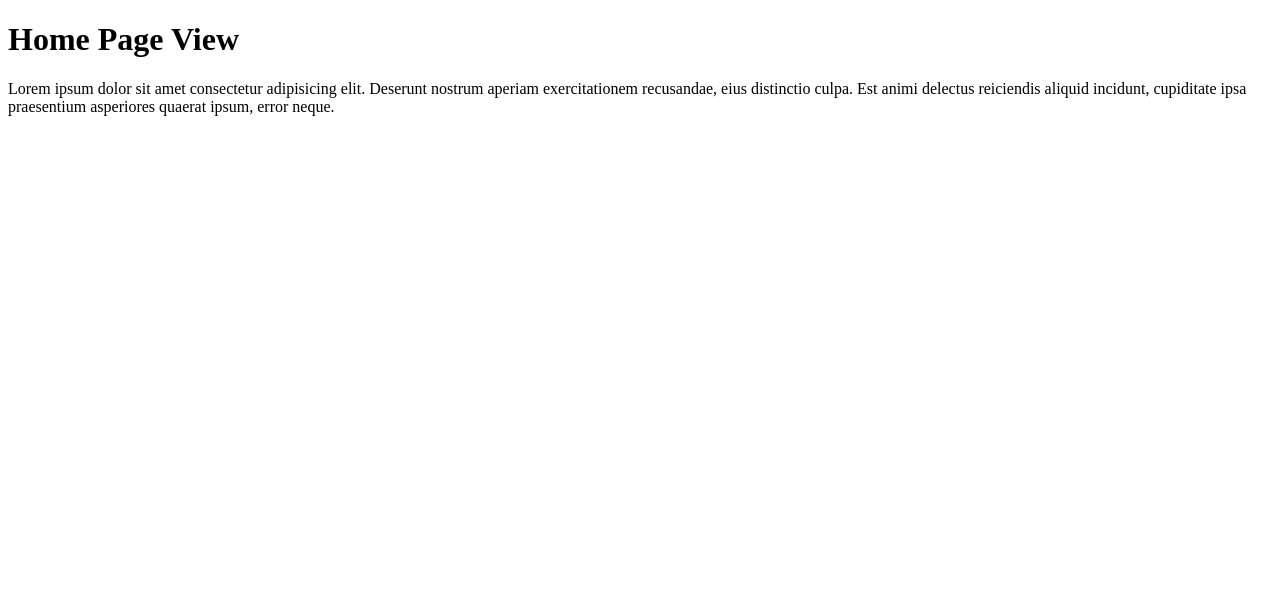
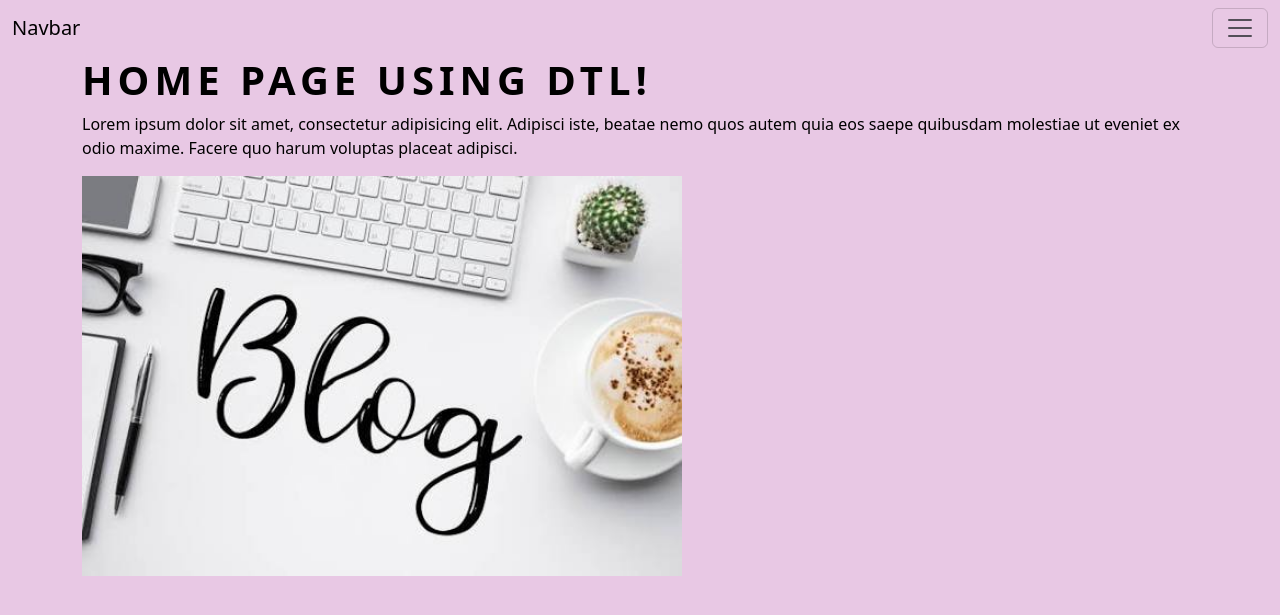
Before and after one commit to hernandezlina-UABC/blog-112, a Django app: page / in a window 1280 px wide. Shown: the top 615 px of the page. Run offline with Django 5.2, Linux system fonts and the light colour scheme; some libraries are stand-ins or nearby versions.

Commit message:
Assignment 2

```diff
--- a/config/settings.py
+++ b/config/settings.py
@@ -116,7 +116,7 @@ USE_TZ = True
 # https://docs.djangoproject.com/en/6.1/howto/static-files/
 
 STATIC_URL = 'static/'
-STATICFILES_DIR = [str(BASE_DIR.joinpath("static"))]
+STATICFILES_DIRS = [str(BASE_DIR.joinpath("static"))]
 
 
 # Email
--- a/pages/urls.py
+++ b/pages/urls.py
@@ -1,9 +1,10 @@
 from django.urls import path
-from .views import HomePageView,AboutPageView
+from .views import HomePageView, AboutPageView, contact_page
 
 urlpatterns = [
     path("", HomePageView.as_view(), name="home"),
     path("about/", AboutPageView.as_view(), name="about"),
+    path("contact/", contact_page, name="contact"),
 ]
 
 # localhost:8000/ -> GET /
--- a/pages/views.py
+++ b/pages/views.py
@@ -1,8 +1,15 @@
 from django.views.generic import TemplateView
+from django.shortcuts import HttpResponse, render
 
 # Create your views here.
-class HomePageView(TemplateView): # Class Bases Views - Inheritance (OOP)
+class HomePageView(TemplateView): # Class Based Views - Inheritance (OOP)
     template_name = "pagesTemplates/home.html"
 
 class AboutPageView(TemplateView):
     template_name = "pagesTemplates/about.html"
+
+
+# Functin Based Views
+def contact_page(request):
+    print(request.__dict__)
+    return HttpResponse("Hello World from a FBV")
--- /dev/null
+++ b/static/css/about.css
@@ -0,0 +1,3 @@
+h1{
+    color: rgb(232, 200, 228) !important;
+}
--- /dev/null
+++ b/static/css/home.css
@@ -0,0 +1,10 @@
+body{
+    color:black;
+    background-color: rgb(232, 200, 228) !important;
+}
+
+h1{
+    text-transform: uppercase;
+    letter-spacing: 5px;
+    font-weight: bolder;
+}
--- /dev/null
+++ b/static/js/home.js
@@ -0,0 +1 @@
+console.log("Hello World from the static files!")
--- /dev/null
+++ b/templates/base.html
@@ -0,0 +1,21 @@
+<!DOCTYPE html>
+<html lang="en">
+<head>
+    <meta charset="UTF-8">
+    <meta name="viewport" content="width=device-width, initial-scale=1.0">
+    <link href="https://cdn.jsdelivr.net/npm/bootstrap@6.0.0-alpha.1/dist/css/bootstrap.min.css" rel="stylesheet" integrity="sha384-B/GM4XqrwHnWXNOWMbloTmrYXZg10cakYGmpfsR/bbzQ6JAJI4ihuyADKLnBgrCe" crossorigin="anonymous">
+    <script type="module" src="https://cdn.jsdelivr.net/npm/bootstrap@6.0.0-alpha.1/dist/js/bootstrap.bundle.min.js" integrity="sha384-1a/pXj49ZQ1aHEmrJ+gMw1otqoVsYwlEnlD8mIfY2TV03r20Y0CN7uqx1tQogjPL" crossorigin="anonymous"></script>
+    {% block css %}{% endblock %}
+    <title>{% block title %}{% endblock %}</title>
+</head>
+<body>
+    {% include 'navbar.html' %}
+    <div class="container">
+        {% block content %}
+        <!-- Pages will be rendered here -->
+        {% endblock %}
+    </div>
+    {% block js %}{% endblock %}
+
+</body>
+</html>
--- /dev/null
+++ b/templates/navbar.html
@@ -0,0 +1,30 @@
+<nav class="navbar sm:navbar-expand bg-1 fg-2">
+  <div class="container-fluid">
+    <a class="navbar-brand" href="{% url 'home' %}">Navbar</a>
+    <button class="btn-icon navbar-toggler" type="button" data-bs-toggle="drawer" data-bs-target="#navbarNav" aria-controls="navbarNav" aria-expanded="false" aria-label="Toggle navigation">
+      <span class="navbar-toggler-icon" aria-hidden="true"></span>
+    </button>
+    <dialog class="drawer drawer-end" tabindex="-1" id="navbarNav" aria-labelledby="navbarNavLabel">
+      <div class="drawer-header">
+        <h5 class="drawer-title" id="navbarNavLabel">Menu</h5>
+        <button type="button" class="btn-close" data-bs-dismiss="drawer" aria-label="Close"></button>
+      </div>
+      <div class="drawer-body">
+        <ul class="navbar-nav">
+          <li class="nav-item">
+            <a class="nav-link active" aria-current="page" href="{% url 'home' %}">Home</a>
+          </li>
+          <li class="nav-item">
+            <a class="nav-link" href="{% url 'about' %}">About</a>
+          </li>
+          <!-- <li class="nav-item">
+            <a class="nav-link" href="#">Pricing</a>
+          </li>
+          <li class="nav-item">
+            <a class="nav-link disabled" aria-disabled="true">Disabled</a>
+          </li> -->
+        </ul>
+      </div>
+    </dialog>
+  </div>
+</nav>
--- a/templates/pagesTemplates/home.html
+++ b/templates/pagesTemplates/home.html
@@ -1,12 +1,20 @@
-<!DOCTYPE html>
-<html lang="en">
-<head>
-    <meta charset="UTF-8">
-    <meta name="viewport" content="width=device-width, initial-scale=1.0">
-    <title>Home Page</title>
-</head>
-<body>
-    <h1>Home Page View</h1>
-    <p>Lorem ipsum dolor sit amet consectetur adipisicing elit. Deserunt nostrum aperiam exercitationem recusandae, eius distinctio culpa. Est animi delectus reiciendis aliquid incidunt, cupiditate ipsa praesentium asperiores quaerat ipsum, error neque.</p>
-</body>
-</html>
+{% extends 'base.html' %}
+{% load static %}
+
+{% block css %}
+    <link rel="stylesheet" href="{% static 'css/home.css' %}">
+{% endblock %}
+
+{% block title %}
+    Home Page
+{% endblock %}
+
+{% block content %}
+    <h1>Home Page using DTL!</h1>
+    <p>Lorem ipsum dolor sit amet, consectetur adipisicing elit. Adipisci iste, beatae nemo quos autem quia eos saepe quibusdam molestiae ut eveniet ex odio maxime. Facere quo harum voluptas placeat adipisci.</p>
+    <img width="600" src="{% static 'images/example.jpeg' %}" alt="Blog Game"
+{% endblock %}
+
+{% block js %}
+    <script src="{% static 'js/home.js' %}"></script>
+{% endblock %}
```
Also changed, not shown: templates/pagesTemplates/about.html (+22 -13 lines), static/images/about.JPG (added), static/images/bigbear.jpg (added), static/images/example.jpeg (added), static/js/about.js (added), 3 other files.
